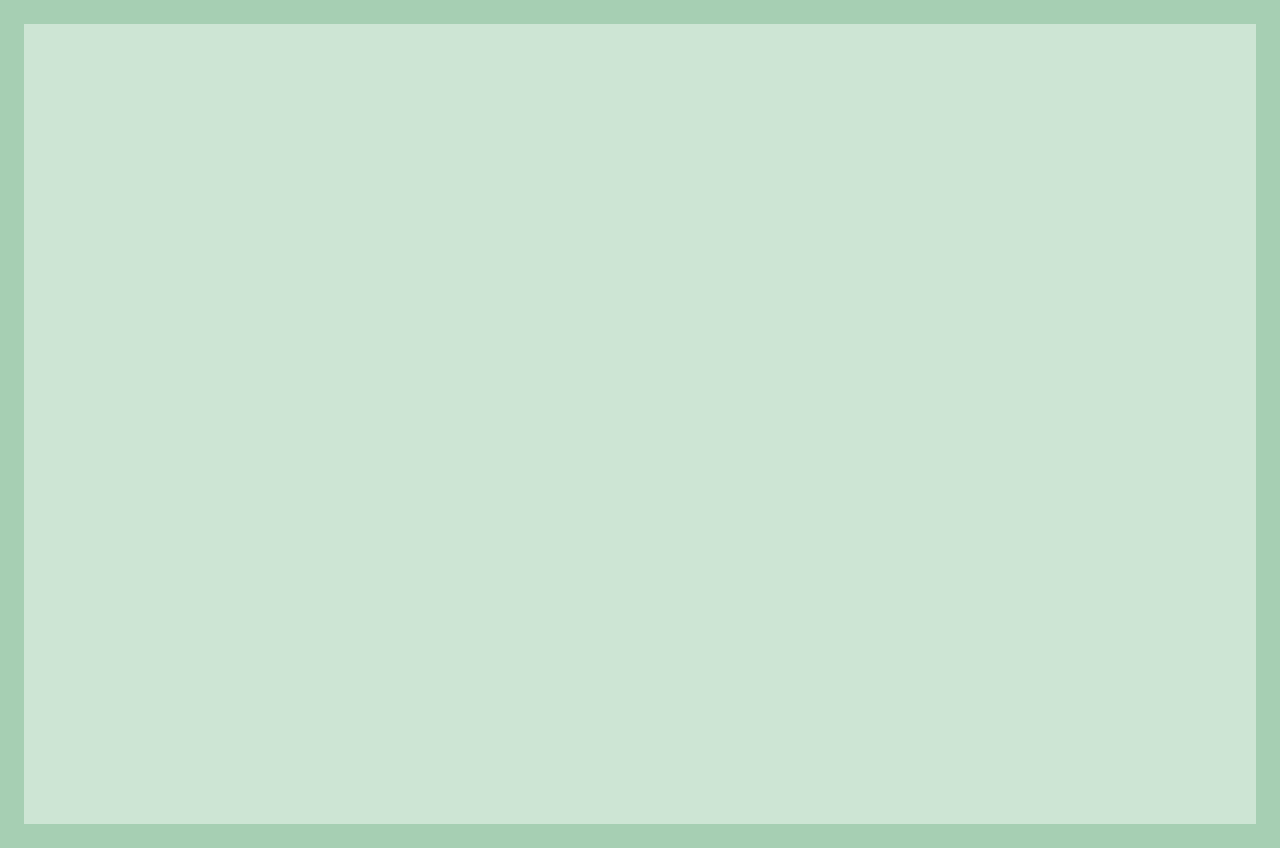
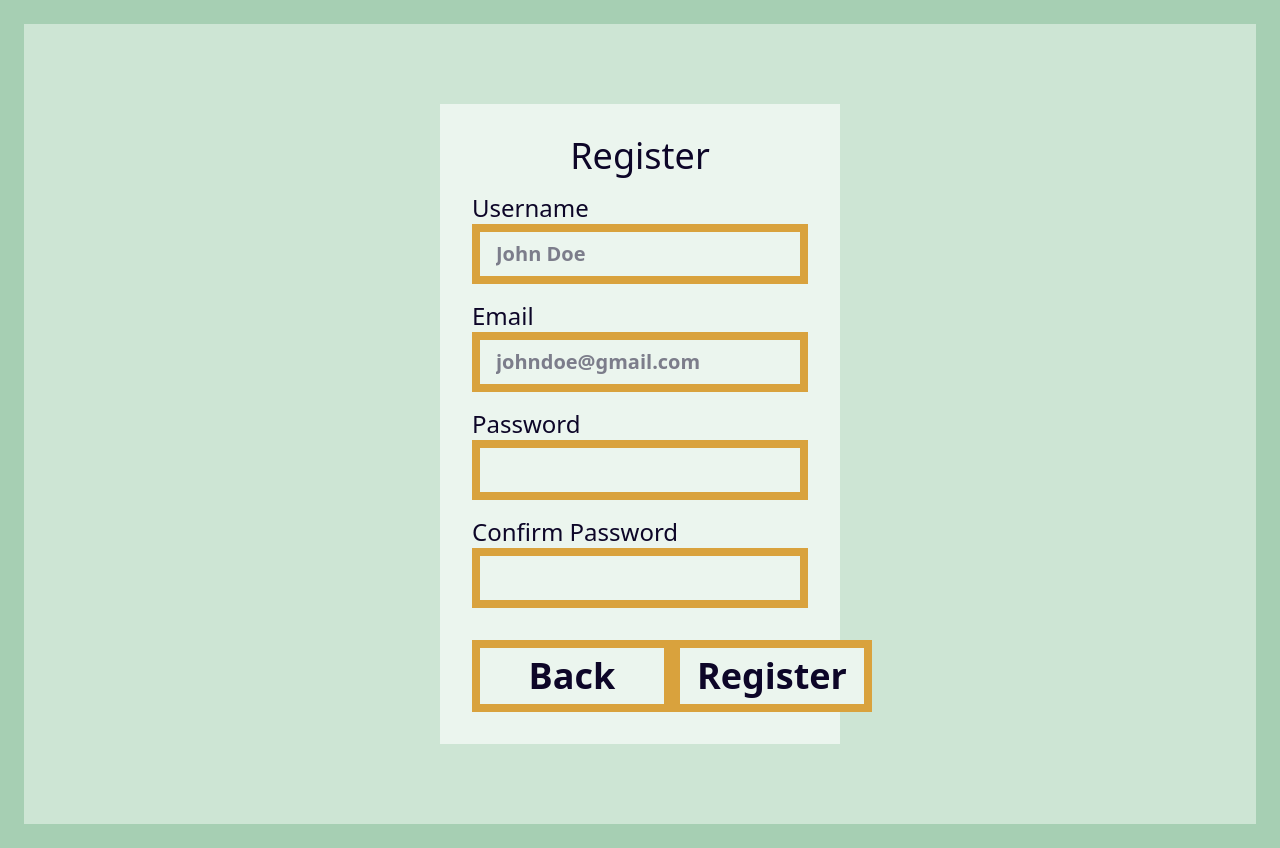
Before and after one commit to t0nkisa/svelte_training, a SvelteKit app: page /register in a window 1280 px wide. Built offline with nearby package versions, Linux system fonts and the light colour scheme.

Commit message:
auth group layout done

```diff
--- a/src/routes/(auth)/login/+page.svelte
+++ b/src/routes/(auth)/login/+page.svelte
@@ -0,0 +1,16 @@
+<script>
+	import FormField from '$lib/components/form/FormField.svelte';
+	import FormButton from '$lib/components/form/FormButton.svelte';
+	import Link from '$lib/components/Link.svelte';
+	import Form from '$lib/components/form/Form.svelte';
+</script>
+
+<Form method="POST" action="?/login" title="Login">
+	<FormField name="email" label="Email" type="email" />
+	<FormField name="password" label="Password" type="password" />
+
+	<div class="flex justify-around mt-4">
+		<Link href="/" content="Back" />
+		<FormButton content="Login" />
+	</div>
+</Form>
--- a/src/routes/(auth)/register/+page.svelte
+++ b/src/routes/(auth)/register/+page.svelte
@@ -0,0 +1,18 @@
+<script>
+	import FormField from '$lib/components/form/FormField.svelte';
+	import FormButton from '$lib/components/form/FormButton.svelte';
+	import Link from '$lib/components/Link.svelte';
+	import Form from '$lib/components/form/Form.svelte';
+</script>
+
+<Form method="POST" action="?/register" title="Register">
+	<FormField name="username" label="Username" type="text" placeholder="John Doe" />
+	<FormField name="email" label="Email" type="email" placeholder="johndoe@gmail.com" />
+	<FormField name="password" label="Password" type="password" />
+	<FormField name="password_confirmation" label="Confirm Password" type="password" />
+
+	<div class="flex justify-around mt-4">
+		<Link href="/" content="Back" />
+		<FormButton content="Register" />
+	</div>
+</Form>
```
